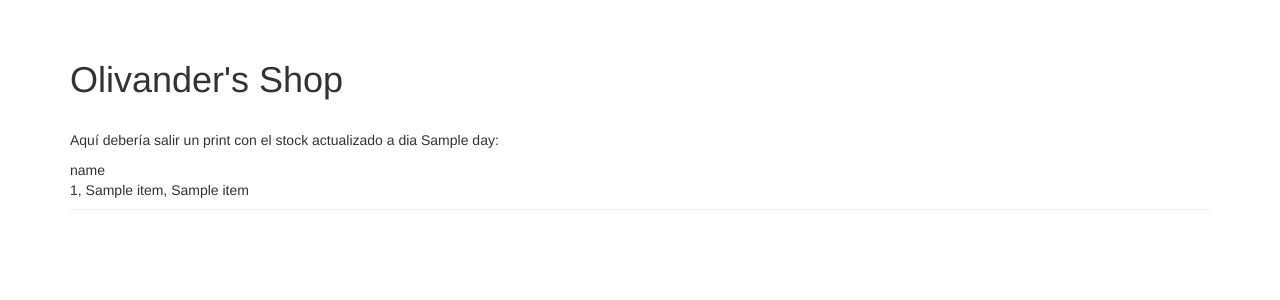
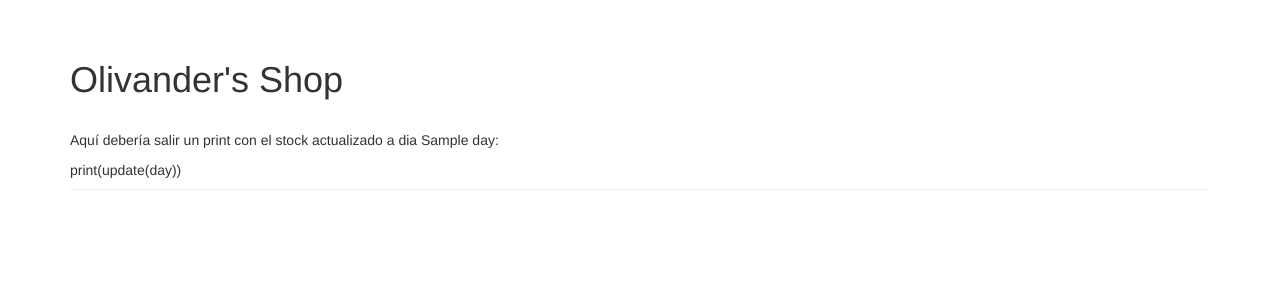
Before and after one commit to DanyZurita/ProyectoOllivanders, a Flask app: template app/templates/update.html in a window 1280 px wide. Shown: the part 52-352 px from the top of the page. Run offline with Flask 2, Linux system fonts and the light colour scheme; the template is opened without the code that fills it: most values are stand-ins (such as "Sample title", 1, 10 or a date in 2020); some libraries are stand-ins or nearby versions.

Commit message:
fix(update): Enlazar update con la funcion update()

```diff
--- a/GildedRose/logica.py
+++ b/GildedRose/logica.py
@@ -1,4 +1,3 @@
-from main import main
 from createObjects import createItems
 
 
--- a/app/__init__.py
+++ b/app/__init__.py
@@ -1,6 +1,8 @@
 from flask import Flask
 from flask_bootstrap import Bootstrap
+from GildedRose import *
 
 
 app = Flask(__name__)
+
 bootstrap = Bootstrap(app)
--- a/app/routes.py
+++ b/app/routes.py
@@ -1,6 +1,6 @@
 from app import app, bootstrap
 from flask import Flask, render_template
-from GildedRose import logica
+from GildedRose import *
 
 
 @app.route('/')
@@ -10,7 +10,7 @@ def index():
 
 @app.route('/home')
 def home():
-    return render_template('home.html')
+    return render_template('home.html', show=showInventory())
 
 
 @app.route('/update')
@@ -22,4 +22,4 @@ def update():
 def update_day(day):
     if not day:
         abort(404)
-    return render_template('update.html', day=day, updateText=logica.update(int(day)))
+    return render_template('update.html', day=day, update=update())
--- a/app/templates/update.html
+++ b/app/templates/update.html
@@ -52,22 +52,27 @@
     </div>
 </div>
 {% endblock %}
+
 {% block content %}
 <div class="container">
     <div class="page-header">
         <h1>Olivander's Shop</h1>
         <br>
         <p>Aquí debería salir un print con el stock actualizado a dia {{day}}:</p>
-        {% for key in updateText.keys() %}
-            {{ key }}
+        {% if day: %}
+        print(update(day))
+        {% for key in update(day).keys() %}
+            print({{ key }})
         {% endfor %}
         <br/>
-        {% for day in updateText.values() %}
+        {% for day in update(day).values() %}
             {% for item in day %}
-                {{ item[0] }}, {{ item[1] }}, {{ item[2] }}
+                print({{ item[0] }}, {{ item[1] }}, {{ item[2] }})
                 <br/>
             {% endfor %}
         {% endfor %}
+        {% endif %}
+
     </div>
 </div>
 {% endblock %}
```
